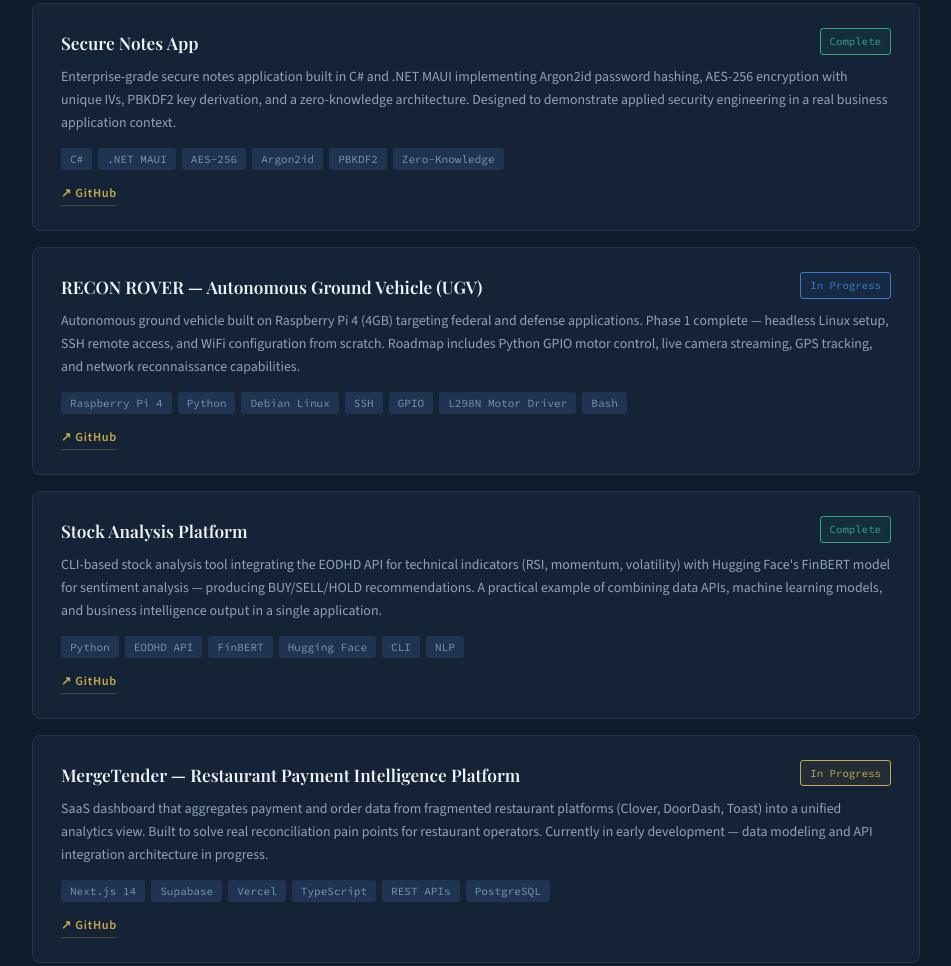
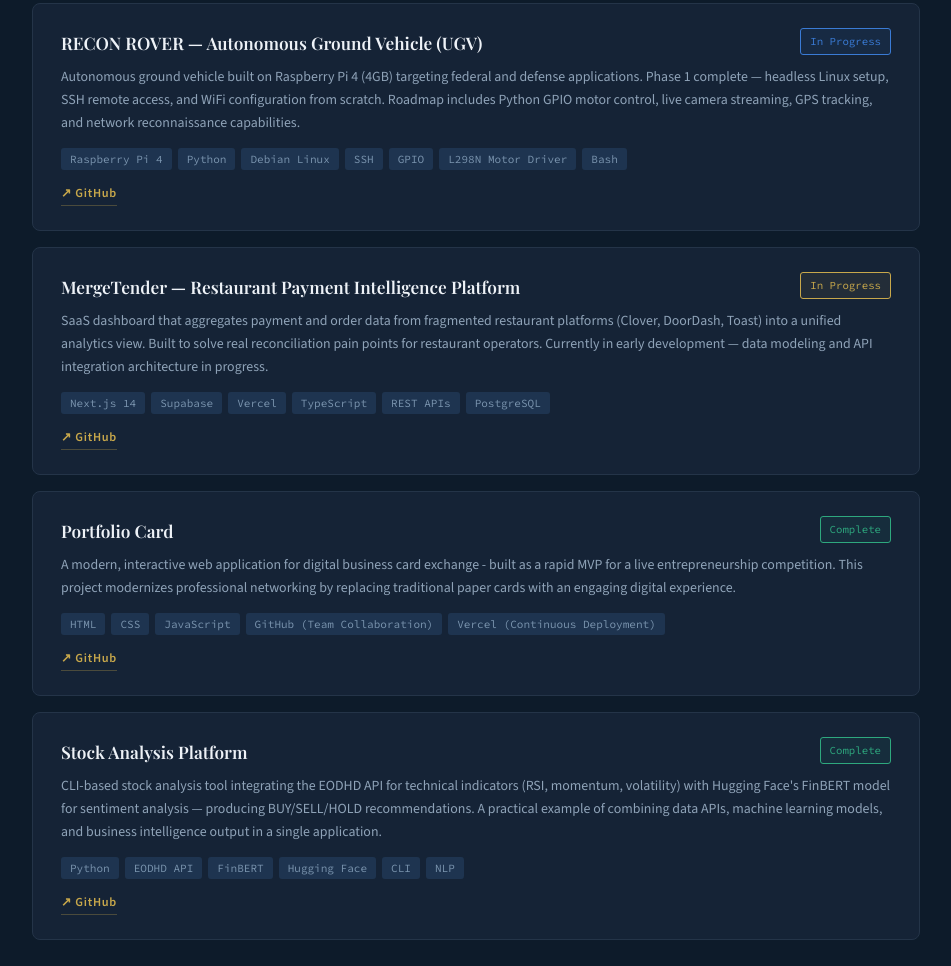
Before and after one commit to jakeHamiltondev/jakeHamiltondev.github.io, a plain HTML site: page index.html in a window 1280 px wide. Shown: the part 883-1849 px from the top of the page, without its empty margins (300-1251 px from the left). Drawn offline with nearby package versions, Linux system fonts and the light colour scheme.

Commit message:
Remove and update project cards in index.html

```diff
--- a/index.html
+++ b/index.html
@@ -261,30 +261,6 @@
 
       <div class="project-card">
         <div class="project-header">
-          <div class="project-title">Secure Notes App</div>
-          <span class="tag tag-complete">Complete</span>
-        </div>
-        <div class="project-desc">
-          Enterprise-grade secure notes application built in C# and .NET MAUI implementing
-          Argon2id password hashing, AES-256 encryption with unique IVs, PBKDF2 key derivation,
-          and a zero-knowledge architecture. Designed to demonstrate applied security engineering
-          in a real business application context.
-        </div>
-        <div class="project-stack">
-          <span class="stack-pill">C#</span>
-          <span class="stack-pill">.NET MAUI</span>
-          <span class="stack-pill">AES-256</span>
-          <span class="stack-pill">Argon2id</span>
-          <span class="stack-pill">PBKDF2</span>
-          <span class="stack-pill">Zero-Knowledge</span>
-        </div>
-        <div class="project-links">
-          <a href="https://github.com/jakeHamiltondev" target="_blank">↗ GitHub</a>
-        </div>
-      </div>
-
-      <div class="project-card">
-        <div class="project-header">
           <div class="project-title">RECON ROVER — Autonomous Ground Vehicle (UGV)</div>
           <span class="tag tag-active">In Progress</span>
         </div>
@@ -310,6 +286,53 @@
 
       <div class="project-card">
         <div class="project-header">
+          <div class="project-title">MergeTender — Restaurant Payment Intelligence Platform</div>
+          <span class="tag tag-wip">In Progress</span>
+        </div>
+        <div class="project-desc">
+          SaaS dashboard that aggregates payment and order data from fragmented restaurant
+          platforms (Clover, DoorDash, Toast) into a unified analytics view. Built to solve
+          real reconciliation pain points for restaurant operators. Currently in early
+          development — data modeling and API integration architecture in progress.
+        </div>
+        <div class="project-stack">
+          <span class="stack-pill">Next.js 14</span>
+          <span class="stack-pill">Supabase</span>
+          <span class="stack-pill">Vercel</span>
+          <span class="stack-pill">TypeScript</span>
+          <span class="stack-pill">REST APIs</span>
+          <span class="stack-pill">PostgreSQL</span>
+        </div>
+        <div class="project-links">
+          <a href="https://github.com/jakeHamiltondev" target="_blank">↗ GitHub</a>
+        </div>
+      </div>
+
+      <div class="project-card">
+        <div class="project-header">
+          <div class="project-title">Portfolio Card</div>
+          <span class="tag tag-complete">Complete</span>
+        </div>
+        <div class="project-desc">
+          A modern, interactive web application for digital business card
+          exchange - built as a rapid MVP for a live entrepreneurship competition.
+          This project modernizes professional networking by replacing traditional
+          paper cards with an engaging digital experience.
+        </div>
+        <div class="project-stack">
+          <span class="stack-pill">HTML</span>
+          <span class="stack-pill">CSS</span>
+          <span class="stack-pill">JavaScript</span>
+          <span class="stack-pill">GitHub (Team Collaboration)</span>
+          <span class="stack-pill">Vercel (Continuous Deployment)</span>
+        </div>
+        <div class="project-links">
+          <a href="https://github.com/jakeHamiltondev" target="_blank">↗ GitHub</a>
+        </div>
+      </div>
+
+      <div class="project-card">
+        <div class="project-header">
           <div class="project-title">Stock Analysis Platform</div>
           <span class="tag tag-complete">Complete</span>
         </div>
@@ -326,29 +349,6 @@
           <span class="stack-pill">Hugging Face</span>
           <span class="stack-pill">CLI</span>
           <span class="stack-pill">NLP</span>
-        </div>
-        <div class="project-links">
-          <a href="https://github.com/jakeHamiltondev" target="_blank">↗ GitHub</a>
-        </div>
-      </div>
-      <div class="project-card">
-        <div class="project-header">
-          <div class="project-title">MergeTender — Restaurant Payment Intelligence Platform</div>
-          <span class="tag tag-wip">In Progress</span>
-        </div>
-        <div class="project-desc">
-          SaaS dashboard that aggregates payment and order data from fragmented restaurant
-          platforms (Clover, DoorDash, Toast) into a unified analytics view. Built to solve
-          real reconciliation pain points for restaurant operators. Currently in early
-          development — data modeling and API integration architecture in progress.
-        </div>
-        <div class="project-stack">
-          <span class="stack-pill">Next.js 14</span>
-          <span class="stack-pill">Supabase</span>
-          <span class="stack-pill">Vercel</span>
-          <span class="stack-pill">TypeScript</span>
-          <span class="stack-pill">REST APIs</span>
-          <span class="stack-pill">PostgreSQL</span>
         </div>
         <div class="project-links">
           <a href="https://github.com/jakeHamiltondev" target="_blank">↗ GitHub</a>
```
